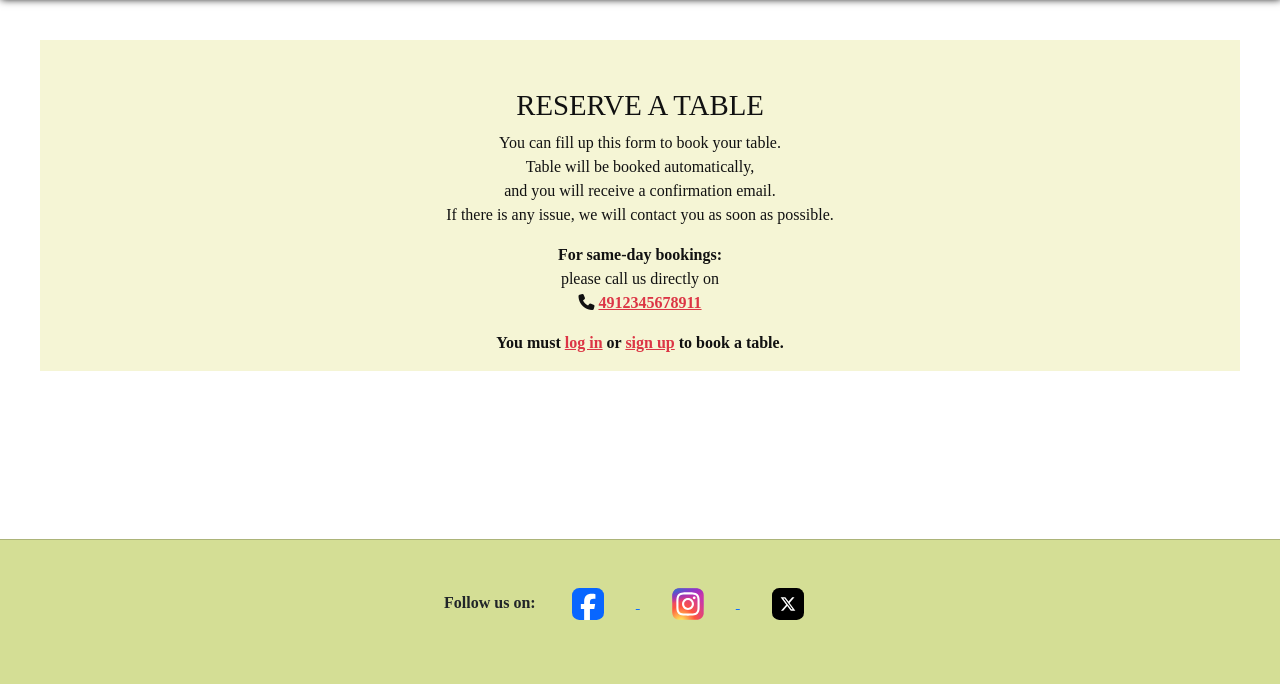
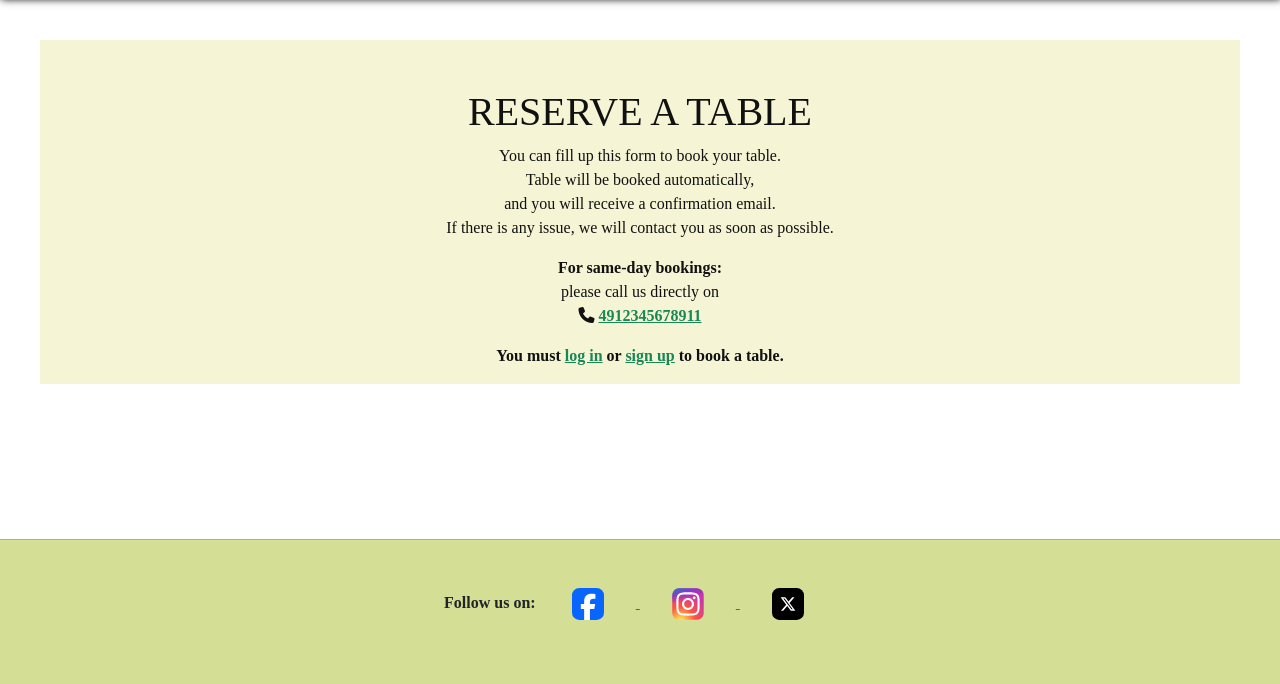
Before and after one commit to Niraja85/The-Olive-Green, a Django app: page /booking/ in a window 1280 px wide. Shown: the part 116-800 px from the top of the page. Run offline with Django 5.2, Linux system fonts and the light colour scheme; some libraries are stand-ins or nearby versions.

Commit message:
Edited the heading on booking page and changed links color to improve color contrast

```diff
--- a/booking/templates/booking/booking.html
+++ b/booking/templates/booking/booking.html
@@ -24,18 +24,18 @@
 
 <div class="booking-container">
     <div class="booking-info text-center pt-5">
-        <h2>RESERVE A TABLE</h2>
+        <h1>RESERVE A TABLE</h1>
         <p>You can fill up this form to book your table. <br>
             Table will be booked automatically, <br>
             and you will receive a confirmation email. <br>
             If there is any issue, we will contact you as soon as possible.</p>
         <p><strong>For same-day bookings:</strong><br> please call us directly on <br>
-            <i class="fa-solid fa-phone"></i> <a class="text-danger fw-bold" href="tel:4912345678911">4912345678911</a></p>
+            <i class="fa-solid fa-phone"></i> <a class="text-success fw-bold" href="tel:4912345678911">4912345678911</a></p>
 
         {% if not user.is_authenticated %}
         <p class="text-center fw-bold">
-            You must <a class="text-danger" href="{{ login_url }}">log in</a> or
-            <a class="text-danger" href="{{ signup_url }}">sign up</a> to book a table.
+            You must <a class="text-success" href="{{ login_url }}">log in</a> or
+            <a class="text-success" href="{{ signup_url }}">sign up</a> to book a table.
         </p>
         {% endif %}
     </div>
```
Also changed, not shown: TESTING.md (+1 -1 lines).
